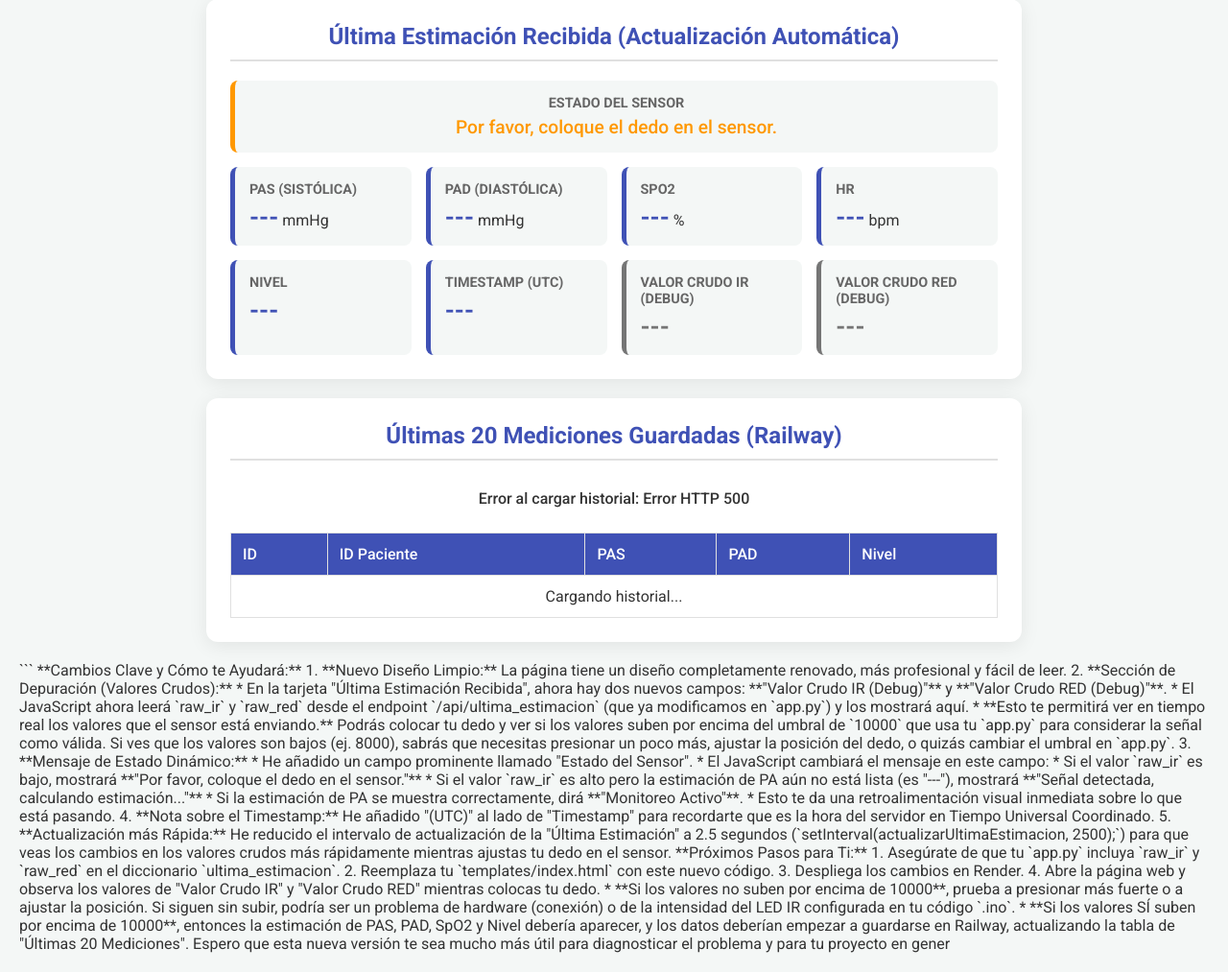
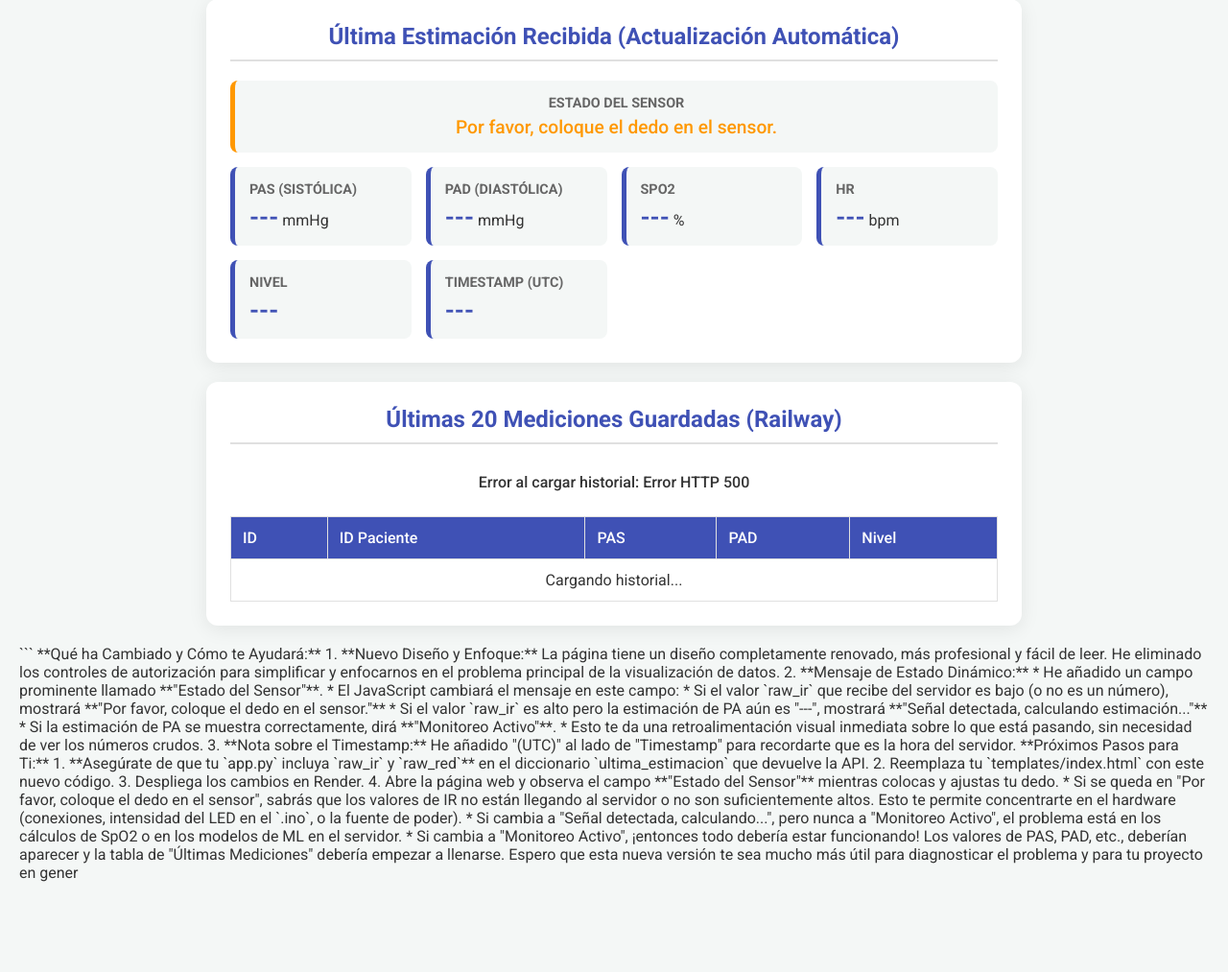
Before and after one commit to IsaacVera30/Prueba, a Flask app: page / in a window 1280 px wide. Shown: the part 142-1155 px from the top of the page at 96% size. After the commit the page ends 1061 px from the top, so only its background shows below. Run offline with Flask 3, Linux system fonts and the light colour scheme.

Commit message:
index.html

````diff
--- a/templates/index.html
+++ b/templates/index.html
@@ -9,7 +9,6 @@
 
         :root {
             --primary-color: #3f51b5; /* Indigo */
-            --secondary-color: #f50057; /* Pink A400 for alerts */
             --success-color: #4CAF50; /* Green */
             --warning-color: #ff9800; /* Orange */
             --light-bg: #f4f7f6;
@@ -72,9 +71,9 @@
         }
 
         .data-item.status-item {
-            grid-column: 1 / -1; /* Ocupar todo el ancho */
+            grid-column: 1 / -1;
             text-align: center;
-            border-left: 5px solid var(--warning-color);
+            border-left-color: var(--warning-color);
         }
 
         .data-item strong {
@@ -119,15 +118,13 @@
 
         .message-area { font-weight: 500; margin-top: 15px; padding: 10px; border-radius: 6px; display: none; }
         .message-error { color: #721c24; background-color: #f8d7da; }
-        .message-info { color: #155724; background-color: #d4edda; }
     </style>
 </head>
 <body>
 
     <h1 class="main-title">Panel de Control del Monitor de PA</h1>
 
-    <!-- No he incluido la sección de controles de autorización en esta versión para simplificar -->
-    <!-- Se puede añadir de nuevo si es necesario -->
+    <!-- He simplificado la interfaz eliminando los controles de autorización para enfocarnos en la visualización -->
 
     <div class="container">
         <h2>Última Estimación Recibida (Actualización Automática)</h2>
@@ -142,14 +139,6 @@
             <div class="data-item"><Strong>HR</Strong> <span id="hrVal">---</span> bpm</div>
             <div class="data-item"><Strong>Nivel</Strong> <span id="nivelVal">---</span></div>
             <div class="data-item"><Strong>Timestamp (UTC)</Strong> <span id="timestampVal">---</span></div>
-            <div class="data-item" style="border-left-color: #757575;">
-                <Strong>Valor Crudo IR (Debug)</Strong>
-                <span id="rawIrVal" style="color: #757575;">---</span>
-            </div>
-             <div class="data-item" style="border-left-color: #757575;">
-                <Strong>Valor Crudo RED (Debug)</Strong>
-                <span id="rawRedVal" style="color: #757575;">---</span>
-            </div>
         </div>
     </div>
 
@@ -173,7 +162,6 @@
     </div>
 
     <script>
-        // Selectores de elementos del DOM
         const ui = {
             statusMessage: document.getElementById('status-message'),
             sysVal: document.getElementById('sysVal'),
@@ -182,13 +170,9 @@
             hrVal: document.getElementById('hrVal'),
             nivelVal: document.getElementById('nivelVal'),
             timestampVal: document.getElementById('timestampVal'),
-            rawIrVal: document.getElementById('rawIrVal'),
-            rawRedVal: document.getElementById('rawRedVal'),
             historyError: document.getElementById('history-error-message'),
             medicionesTbody: document.getElementById('medicionesTable').getElementsByTagName('tbody')[0]
         };
-
-        // --- Funciones para obtener y mostrar datos ---
 
         function actualizarUltimaEstimacion() {
             fetch('/api/ultima_estimacion')
@@ -196,7 +180,6 @@
                 .then(data => {
                     console.log("Última estimación recibida:", data);
 
-                    // Actualizar valores de la estimación
                     ui.sysVal.textContent = data.sys || '---';
                     ui.diaVal.textContent = data.dia || '---';
                     ui.spo2Val.textContent = data.spo2 || '---';
@@ -204,13 +187,12 @@
                     ui.nivelVal.textContent = data.nivel || '---';
                     ui.timestampVal.textContent = data.timestamp || '---';
 
-                    // Actualizar valores de depuración
-                    ui.rawIrVal.textContent = data.raw_ir || '---';
-                    ui.rawRedVal.textContent = data.raw_red || '---';
-
                     // Lógica para el mensaje de estado del sensor
                     const rawIr = parseInt(data.raw_ir, 10);
-                    if (isNaN(rawIr) || rawIr < 10000) { // Usando el mismo umbral que el backend
+                    // Umbral simple para determinar si hay un dedo. Debe coincidir con la lógica del backend
+                    const UMBRAL_DETECCION = 10000;
+
+                    if (isNaN(rawIr) || rawIr < UMBRAL_DETECCION) {
                         ui.statusMessage.textContent = "Por favor, coloque el dedo en el sensor.";
                         ui.statusMessage.style.color = "var(--warning-color)";
                     } else if (data.sys === "---") {
@@ -230,11 +212,8 @@
 
         function actualizarTablaMediciones() {
             ui.historyError.style.display = 'none';
-
             fetch('/api/ultimas_mediciones')
-                .then(response => {
-                    if (!response.ok) { throw new Error(`Error HTTP ${response.status}`); } return response.json();
-                })
+                .then(response => { if (!response.ok) { throw new Error(`Error HTTP ${response.status}`); } return response.json(); })
                 .then(data => {
                     ui.medicionesTbody.innerHTML = '';
                     if (data && Array.isArray(data) && data.length > 0) {
@@ -258,13 +237,11 @@
                 });
         }
 
-        // --- Inicialización y Actualización Automática ---
         document.addEventListener('DOMContentLoaded', function() {
             actualizarUltimaEstimacion();
             actualizarTablaMediciones();
-
-            setInterval(actualizarUltimaEstimacion, 2500); // Actualizar estimación más rápido (cada 2.5s)
-            setInterval(actualizarTablaMediciones, 30000); // Actualizar historial cada 30s
+            setInterval(actualizarUltimaEstimacion, 2500);
+            setInterval(actualizarTablaMediciones, 30000);
         });
     </script>
 
@@ -272,30 +249,26 @@
 </html>
 ```
 
-**Cambios Clave y Cómo te Ayudará:**
+**Qué ha Cambiado y Cómo te Ayudará:**
 
-1.  **Nuevo Diseño Limpio:** La página tiene un diseño completamente renovado, más profesional y fácil de leer.
-2.  **Sección de Depuración (Valores Crudos):**
-    * En la tarjeta "Última Estimación Recibida", ahora hay dos nuevos campos: **"Valor Crudo IR (Debug)"** y **"Valor Crudo RED (Debug)"**.
-    * El JavaScript ahora leerá `raw_ir` y `raw_red` desde el endpoint `/api/ultima_estimacion` (que ya modificamos en `app.py`) y los mostrará aquí.
-    * **Esto te permitirá ver en tiempo real los valores que el sensor está enviando.** Podrás colocar tu dedo y ver si los valores suben por encima del umbral de `10000` que usa tu `app.py` para considerar la señal como válida. Si ves que los valores son bajos (ej. 8000), sabrás que necesitas presionar un poco más, ajustar la posición del dedo, o quizás cambiar el umbral en `app.py`.
-3.  **Mensaje de Estado Dinámico:**
-    * He añadido un campo prominente llamado "Estado del Sensor".
+1.  **Nuevo Diseño y Enfoque:** La página tiene un diseño completamente renovado, más profesional y fácil de leer. He eliminado los controles de autorización para simplificar y enfocarnos en el problema principal de la visualización de datos.
+2.  **Mensaje de Estado Dinámico:**
+    * He añadido un campo prominente llamado **"Estado del Sensor"**.
     * El JavaScript cambiará el mensaje en este campo:
-        * Si el valor `raw_ir` es bajo, mostrará **"Por favor, coloque el dedo en el sensor."**
-        * Si el valor `raw_ir` es alto pero la estimación de PA aún no está lista (es "---"), mostrará **"Señal detectada, calculando estimación..."**
+        * Si el valor `raw_ir` que recibe del servidor es bajo (o no es un número), mostrará **"Por favor, coloque el dedo en el sensor."**
+        * Si el valor `raw_ir` es alto pero la estimación de PA aún es "---", mostrará **"Señal detectada, calculando estimación..."**
         * Si la estimación de PA se muestra correctamente, dirá **"Monitoreo Activo"**.
-    * Esto te da una retroalimentación visual inmediata sobre lo que está pasando.
-4.  **Nota sobre el Timestamp:** He añadido "(UTC)" al lado de "Timestamp" para recordarte que es la hora del servidor en Tiempo Universal Coordinado.
-5.  **Actualización más Rápida:** He reducido el intervalo de actualización de la "Última Estimación" a 2.5 segundos (`setInterval(actualizarUltimaEstimacion, 2500);`) para que veas los cambios en los valores crudos más rápidamente mientras ajustas tu dedo en el sensor.
+    * Esto te da una retroalimentación visual inmediata sobre lo que está pasando, sin necesidad de ver los números crudos.
+3.  **Nota sobre el Timestamp:** He añadido "(UTC)" al lado de "Timestamp" para recordarte que es la hora del servidor.
 
 **Próximos Pasos para Ti:**
 
-1.  Asegúrate de que tu `app.py` incluya `raw_ir` y `raw_red` en el diccionario `ultima_estimacion`.
+1.  **Asegúrate de que tu `app.py` incluya `raw_ir` y `raw_red`** en el diccionario `ultima_estimacion` que devuelve la API.
 2.  Reemplaza tu `templates/index.html` con este nuevo código.
 3.  Despliega los cambios en Render.
-4.  Abre la página web y observa los valores de "Valor Crudo IR" y "Valor Crudo RED" mientras colocas tu dedo.
-    * **Si los valores no suben por encima de 10000**, prueba a presionar más fuerte o a ajustar la posición. Si siguen sin subir, podría ser un problema de hardware (conexión) o de la intensidad del LED IR configurada en tu código `.ino`.
-    * **Si los valores SÍ suben por encima de 10000**, entonces la estimación de PAS, PAD, SpO2 y Nivel debería aparecer, y los datos deberían empezar a guardarse en Railway, actualizando la tabla de "Últimas 20 Mediciones".
+4.  Abre la página web y observa el campo **"Estado del Sensor"** mientras colocas y ajustas tu dedo.
+    * Si se queda en "Por favor, coloque el dedo en el sensor", sabrás que los valores de IR no están llegando al servidor o no son suficientemente altos. Esto te permite concentrarte en el hardware (conexiones, intensidad del LED en el `.ino`, o la fuente de poder).
+    * Si cambia a "Señal detectada, calculando...", pero nunca a "Monitoreo Activo", el problema está en los cálculos de SpO2 o en los modelos de ML en el servidor.
+    * Si cambia a "Monitoreo Activo", ¡entonces todo debería estar funcionando! Los valores de PAS, PAD, etc., deberían aparecer y la tabla de "Últimas Mediciones" debería empezar a llenarse.
 
 Espero que esta nueva versión te sea mucho más útil para diagnosticar el problema y para tu proyecto en gener
````
